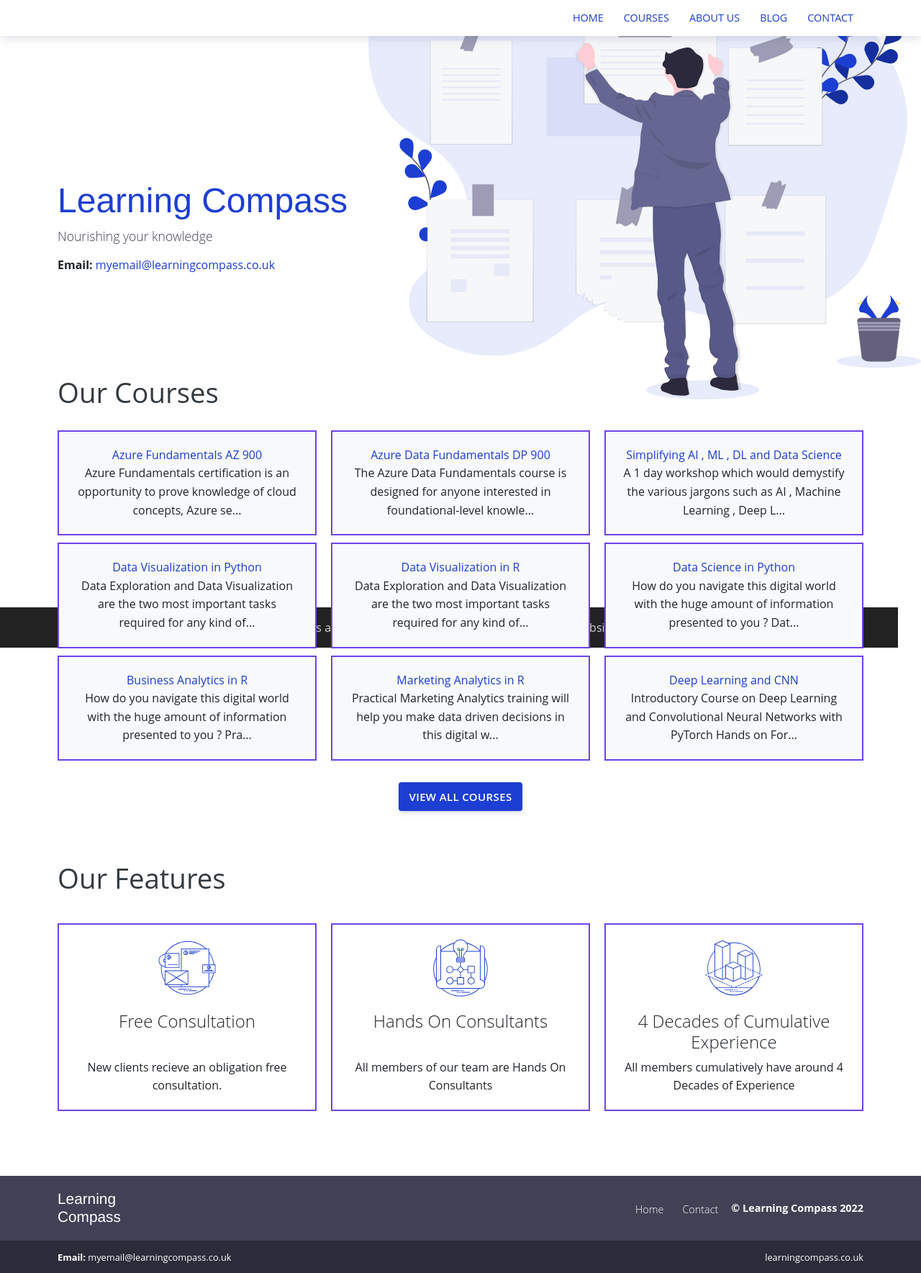
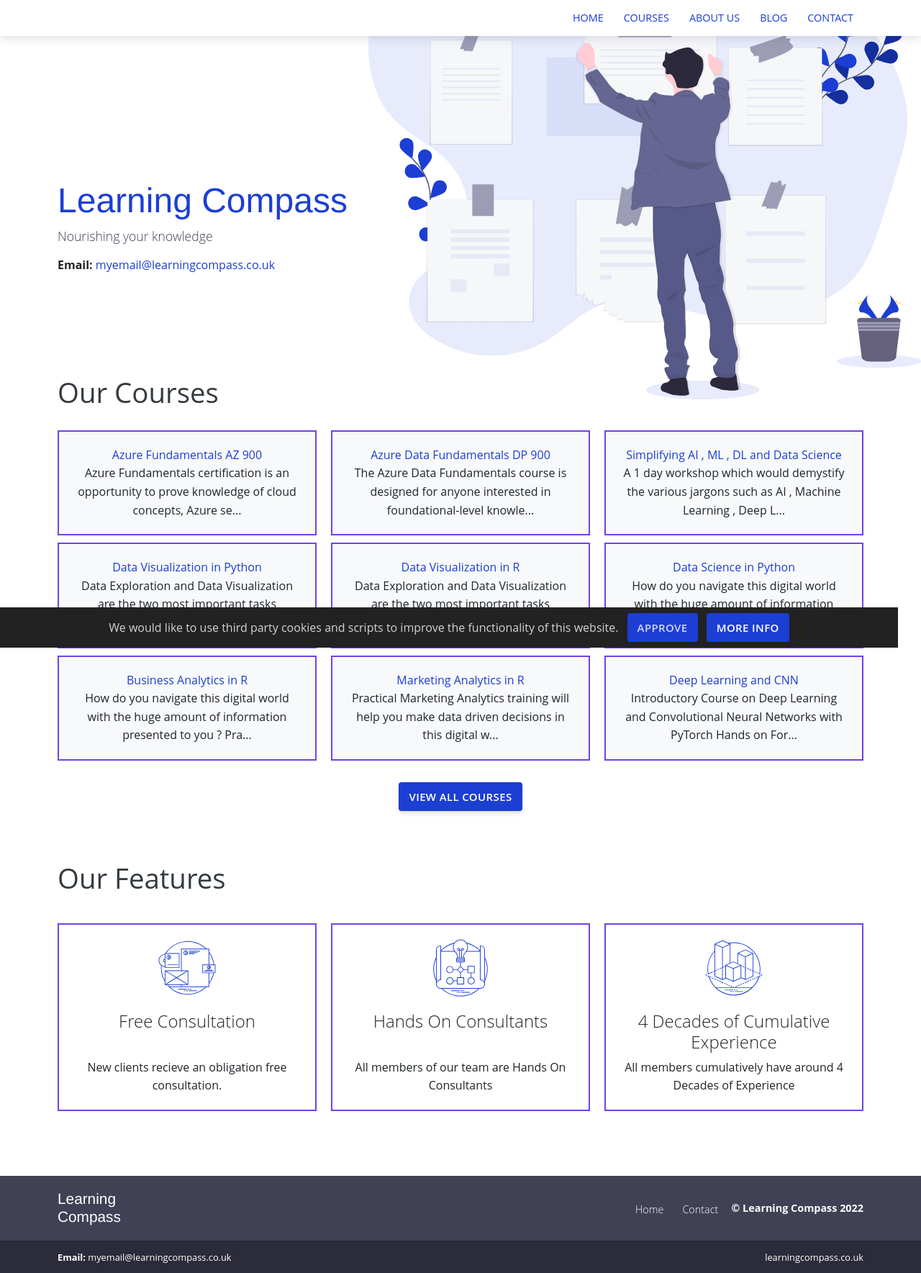
Before and after one commit to learningcompass007/learningcompass007.github.io, a Jekyll site: the page built from index.html, in a window 1280 px wide. Shown: the whole page at 72% size. Built offline with Jekyll 4.4.1, drawn with Linux system fonts in a browser that asks for light colours.

Commit message:
Added Cookie Consent

```diff
--- a/_layouts/default.html
+++ b/_layouts/default.html
@@ -12,8 +12,8 @@
 
   <div id="wrapper" class="wrapper">
     {% include header.html headerClass='header-extra' %}
+    {{content}}
     {% include cookie-consent.html %}
-    {{content}}
   </div>
 
   {% include footer.html %}
```
